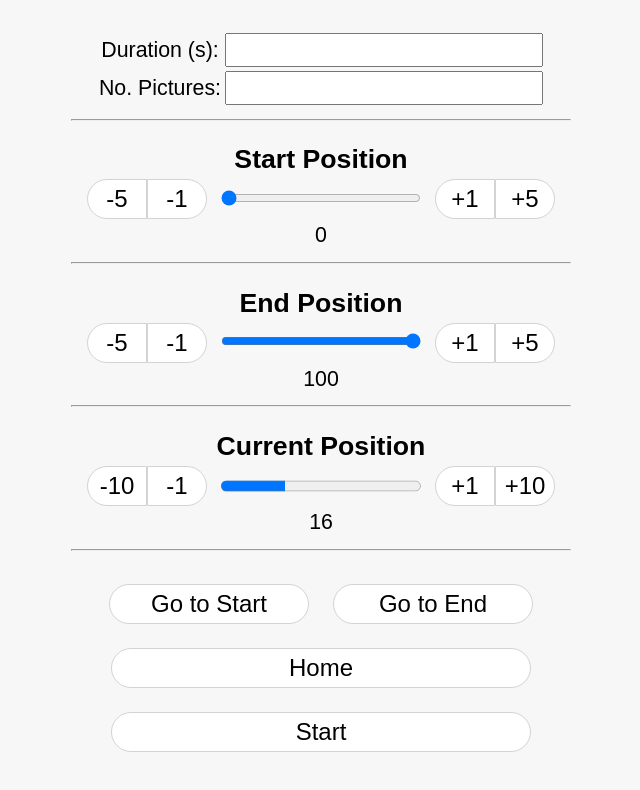
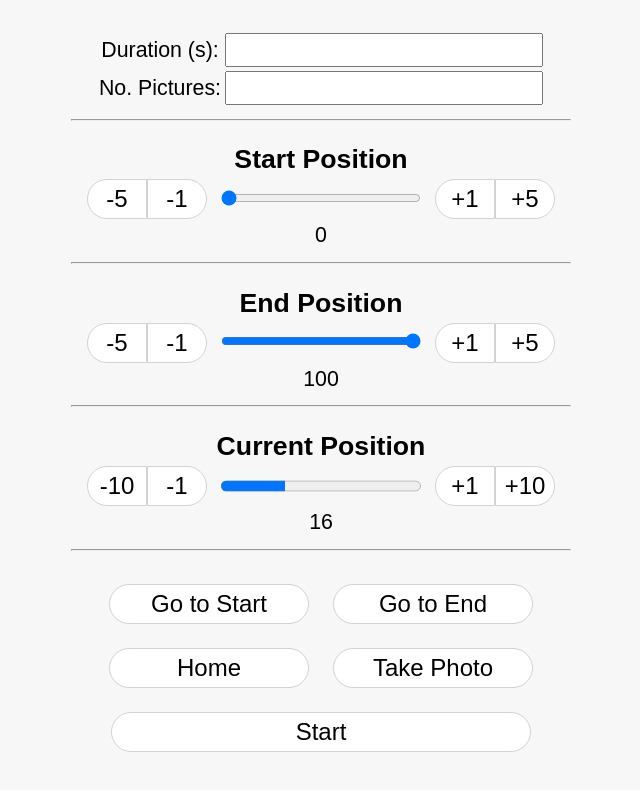
Before and after one commit to shirnschall/HST-slider-project, a plain HTML site: page webcontrol-demo-pages/index.html in a window 1280 px wide. Shown: the whole page, without its empty margins (319-959 px from the left). Drawn offline with Linux system fonts and the light colour scheme.

Commit message:
added take photo button and compressed html files
-added take photo button to simplify camera setup
-now using minified html code to reduce memory usage
-changed default status page progress bar value from 32 to 0
-changed default response for manual movement GET requests from index_html to currentPos

```diff
--- a/webcontrol-demo-pages/index.html
+++ b/webcontrol-demo-pages/index.html
@@ -192,7 +192,8 @@
                 <td><button class="config" id="gotoend"  onclick="goToEnd()">Go to End</button></td>
             </tr>
             <tr>
-                <td  colspan="2"><button class="start-stop" id="home" onclick="home()">Home</button></td>
+                <td><button class="config" id="home" onclick="home()">Home</button></td>
+                <td><button class="config" id="takephoto"  onclick="takePhoto()">Take Photo</button></td>
             </tr>
             <tr>
                 <td colspan="2"><button class="start-stop" id="start" onclick="startJob()">Start</button></td>
@@ -296,6 +297,14 @@
                 xhr.send();
                 refresh();
             }
+            function takePhoto(){
+                dur = document.getElementById("duration").value.toString();
+                noPics = document.getElementById("noPics").value.toString();
+                var xhr = new XMLHttpRequest();
+                xhr.open("GET", "?takephoto&pos1="+slider[0].value+"&pos2="+slider[1].value+"&duration="+dur+"&nopics="+noPics, true);
+                xhr.send();
+                refresh();
+            }
 
             window.setInterval('refresh()', 1000);
             function refresh() {
```
Also changed, not shown: webcontrol-demo-pages/index.min.html (added, +1 -0 lines), webcontrol-demo-pages/status.html (+1 -1 lines), webcontrol-demo-pages/status.min.html (added, +1 -0 lines), 1 other file. Lines whose indentation alone changed are shown as unchanged.
